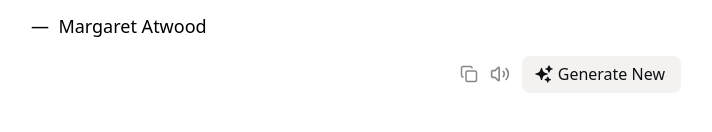
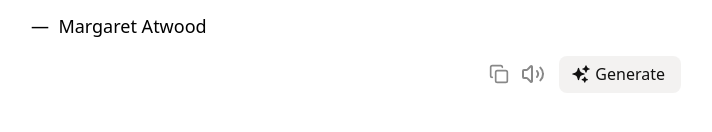
Before and after one commit to kevindermot99/Mate, a React (Vite) app: page /#/ in a window 1280 px wide. Shown: the part 436-568 px from the top of the page, without its empty margins (284-996 px from the left). Built offline with nearby package versions, Linux system fonts and the light colour scheme.

Commit message:
Update Home.jsx

```diff
--- a/src/components/Home.jsx
+++ b/src/components/Home.jsx
@@ -50,15 +50,15 @@
                     &mdash; &nbsp;{result !== "" && result.originator.name}
                 </p>
                 <div className='flex items-center justify-end gap-3 pt-4'>
-                    <button className='text-dark-color/50 hover:text-dark-color text-lg'>
+                    <button className='text-dark-color/50 hover:text-dark-color text-xl'>
                         <LuCopy />
                     </button>
-                    <button className='text-dark-color/50 hover:text-dark-color text-xl'>
+                    <button className='text-dark-color/50 hover:text-dark-color text-2xl pr-[2px]'>
                         <LuVolume2 />
                     </button>
                     <button className='text-dark-color text-xl flex items-center gap-1 bg-stone-200/50 hover:bg-stone-200 transition-all h-[37px]  pl-3 pr-4 rounded-lg font-medium group '>
-                        <HiSparkles />
-                        <span className='text-base '>Generate New</span>
+                        <HiSparkles className='group-hover:rotate-180 transition' />
+                        <span className='text-base '>Generate</span>
                     </button>
                 </div>
             </div>
```
